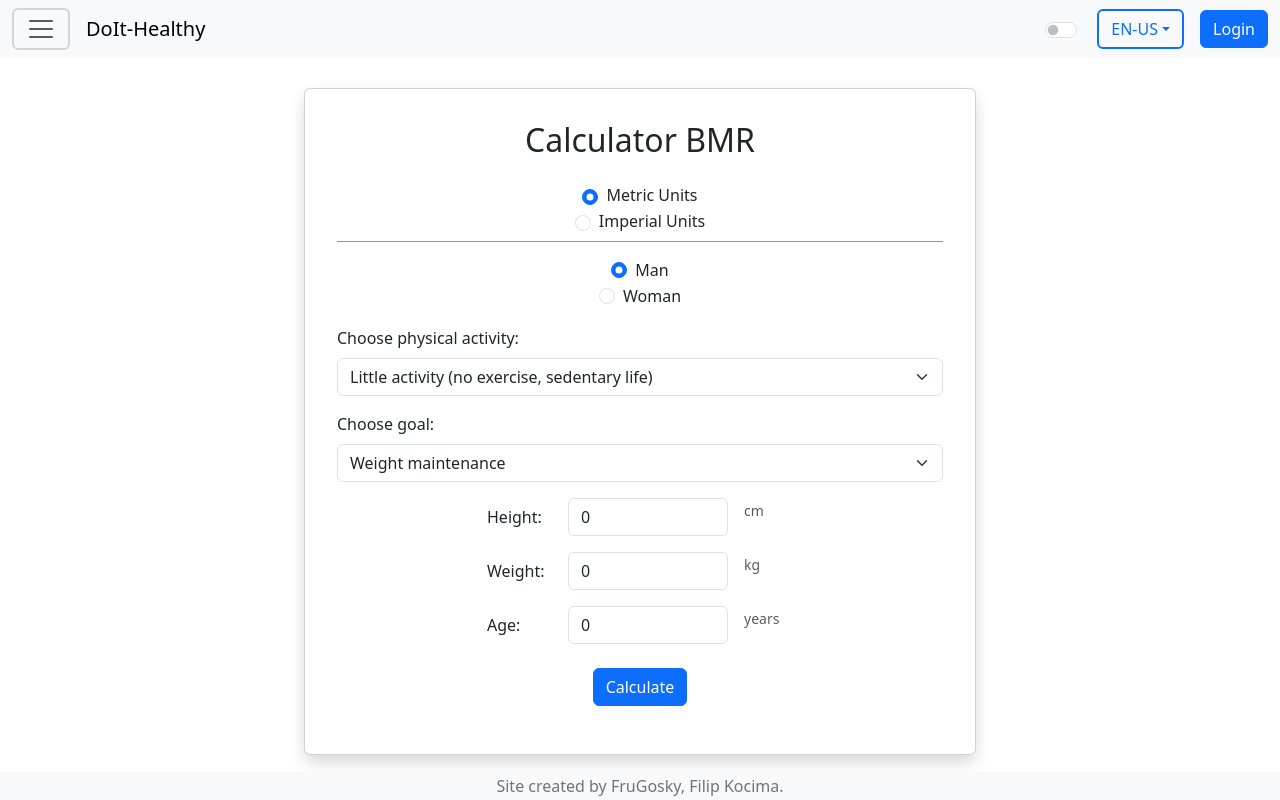
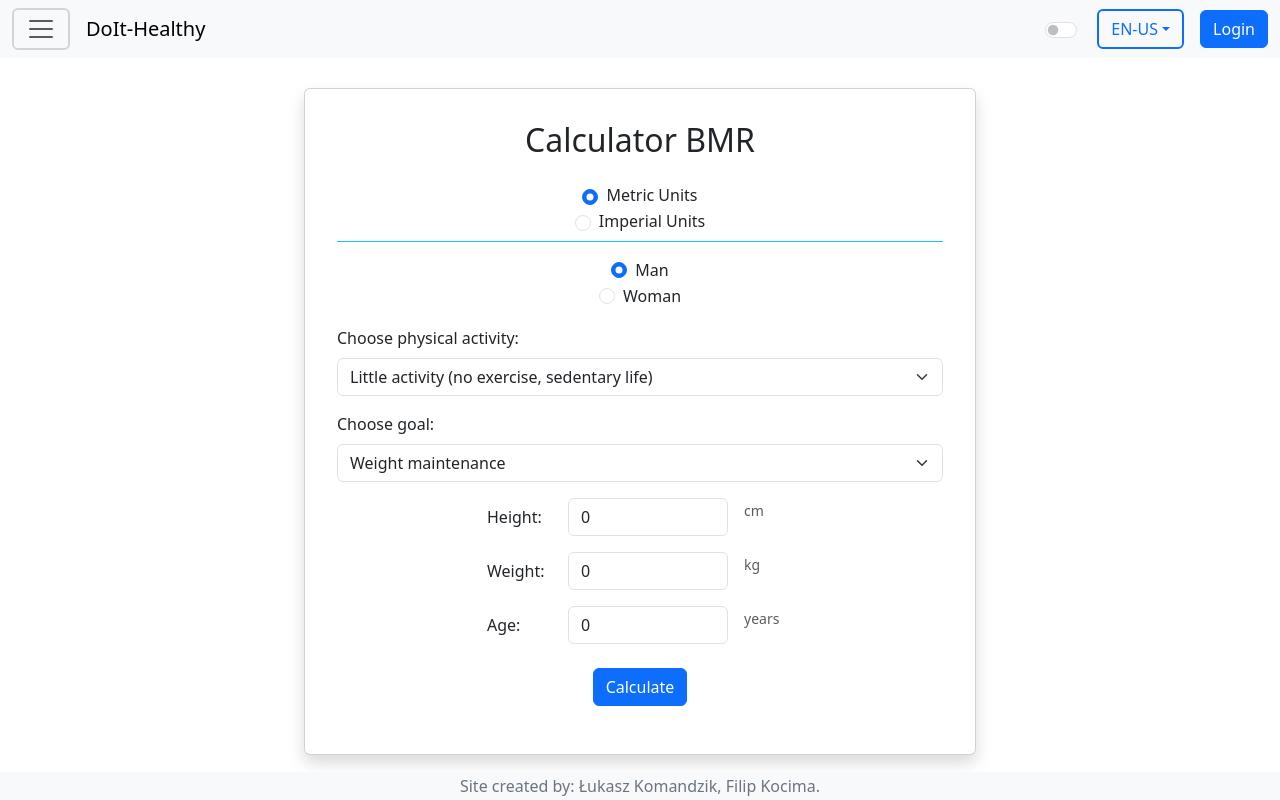
Before and after one commit to FruGosky/engineer, a React (Create React App) app: page /bmr in a window 1280 px wide. Built offline with nearby package versions, Linux system fonts and the light colour scheme.

Commit message:
creators_update

```diff
--- a/src/components/Footer/Footer.tsx
+++ b/src/components/Footer/Footer.tsx
@@ -9,7 +9,7 @@ export default function Footer() {
 		<div
 			className={`d-flex justify-content-center align-items-center bg-body-tertiary text-secondary`}
 		>
-			<span>{`${SITE_CREATED_BY} ${creators.join(', ')}.`}</span>
+			<span>{`${SITE_CREATED_BY}: ${creators.join(', ')}.`}</span>
 		</div>
 	);
 }
--- a/src/creators.tsx
+++ b/src/creators.tsx
@@ -1 +1 @@
-export const creators: string[] = ["FruGosky", "Filip Kocima"];
+export const creators: string[] = ['Łukasz Komandzik', 'Filip Kocima'];
```
